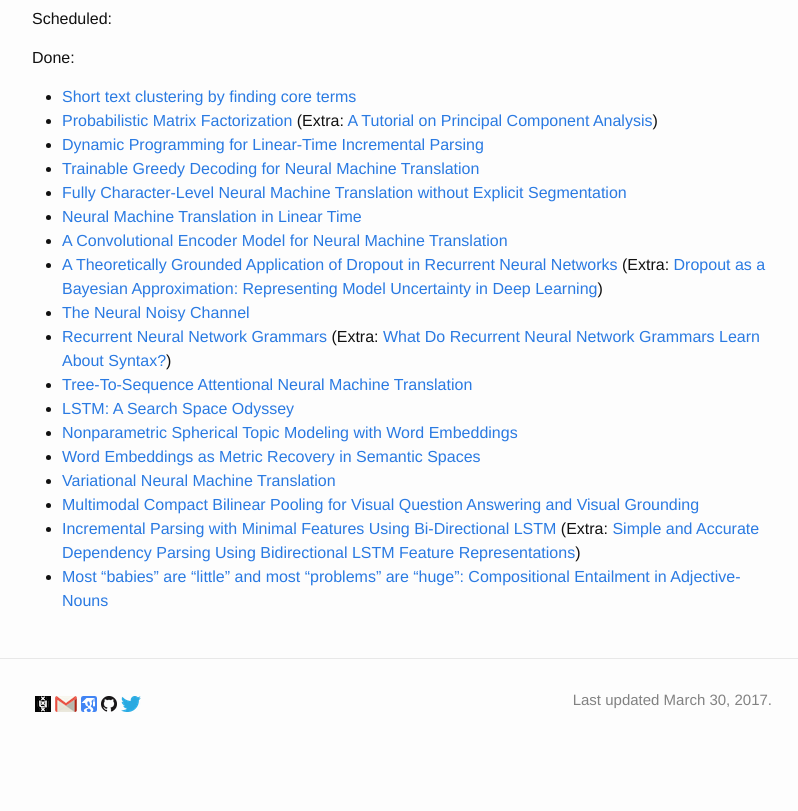
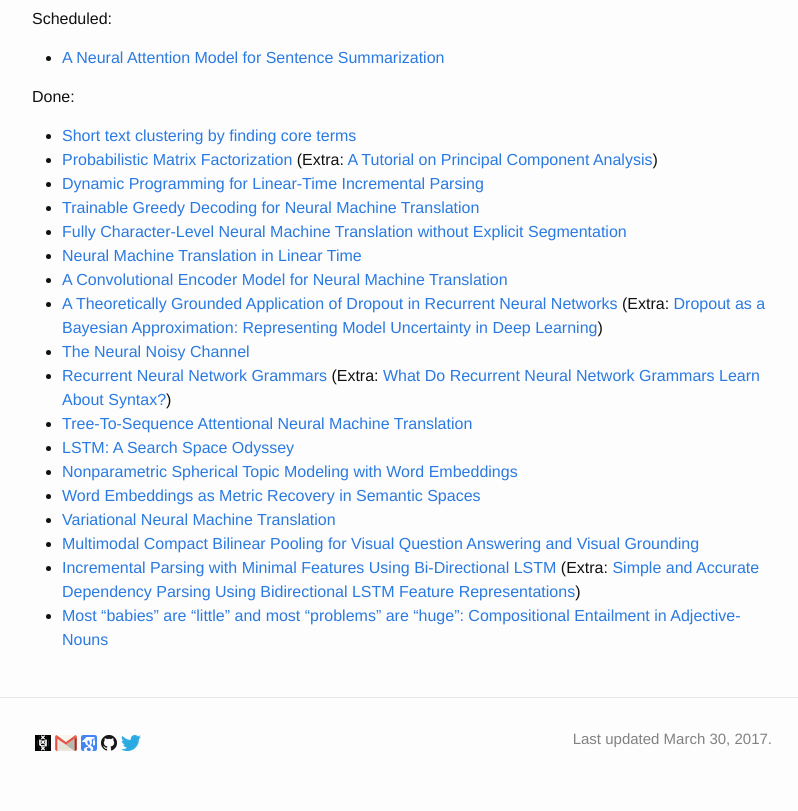
Before and after one commit to wilkeraziz/oldsite, a Jekyll site: the page built from pages/slpl.markdown, in a window 1280 px wide. Shown: the part 381-1192 px from the top of the page, without its empty margins (238-1036 px from the left). Built offline with Jekyll 4.4.1, drawn with Linux system fonts in a browser that asks for light colours; before the commit the page ends 1153 px from its top, so only the background shows below that.

Commit message:
update SLPL

```diff
--- a/pages/slpl.markdown
+++ b/pages/slpl.markdown
@@ -9,6 +9,7 @@ This group is interested in NLP applications with a particular focus on parsing
 
 Scheduled:
 
+* [A Neural Attention Model for Sentence Summarization](https://aclweb.org/anthology/D/D15/D15-1044.pdf)
 
 Done:
 
```
